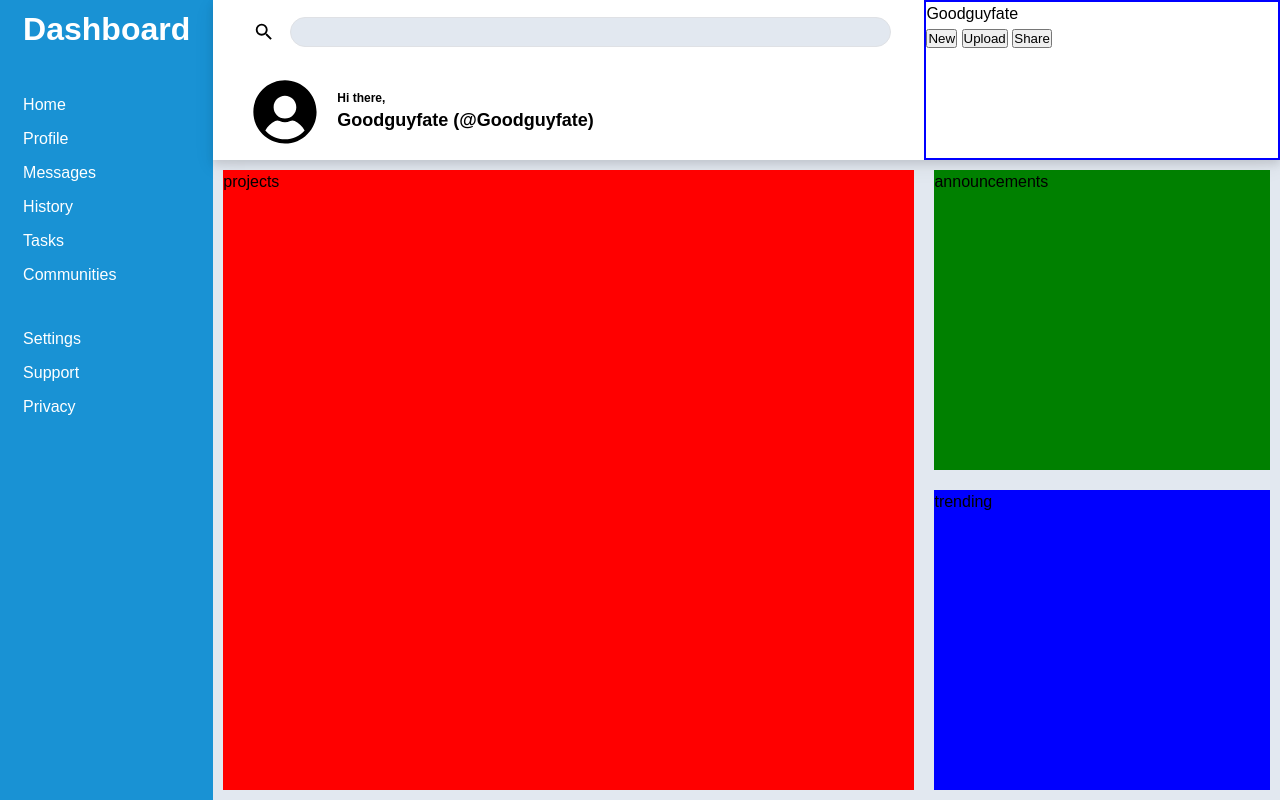
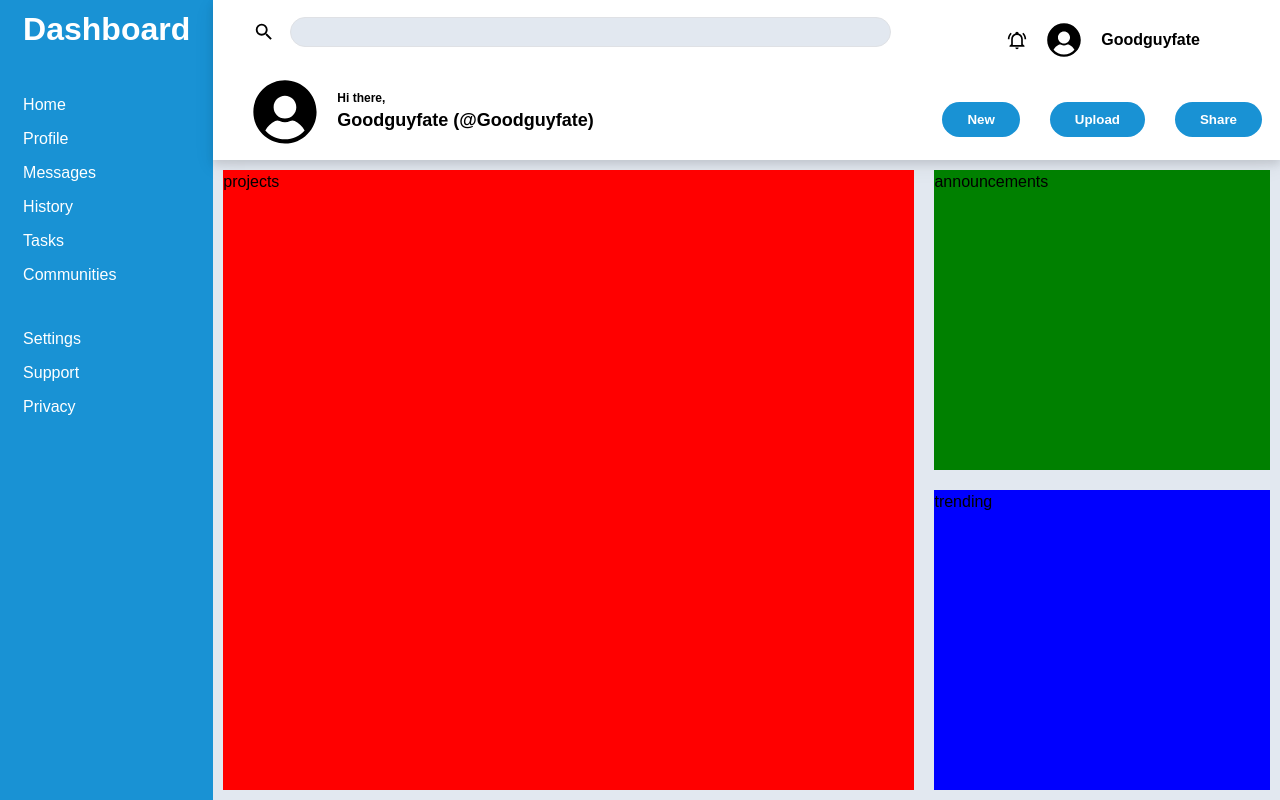
Before and after one commit to GoodGuyFate/odin-adminDashboard, a plain HTML site: page index.html in a window 1280 px wide. Drawn offline with Linux system fonts and the light colour scheme.

Commit message:
Finish header styling

```diff
--- a/index.html
+++ b/index.html
@@ -42,6 +42,8 @@
           </div>
           <div class="container-links">
             <div class="profile-link">
+              <img src="icons/bell.svg" alt="bell-icon" class="bell-icon" />
+              <img src="icons/user.svg" alt="user-logo" class="user-logo-two" />
               <a href="">Goodguyfate</a>
             </div>
             <div class="button-container">
--- a/style.css
+++ b/style.css
@@ -93,9 +93,6 @@ ul {
   padding-left: 40px;
   /* border: solid purple 2px; */
 }
-.container-links {
-  border: solid blue 2px;
-}
 .search label {
   display: none;
 }
@@ -105,7 +102,6 @@ ul {
   gap: 15px;
   align-items: center;
   width: 95%;
-
 }
 .search-icon {
   width: 22px;
@@ -138,3 +134,41 @@ ul {
 .username p {
   font-weight: bold;
 }
+.container-links {
+  display: grid;
+  align-items: center;
+  /* border: solid blue 2px; */
+}
+.button-container {
+  display: flex;
+  justify-content: center;
+  gap: 30px;
+}
+.profile-link {
+  display: flex;
+  font-weight: bold;
+  gap: 20px;
+  justify-content: end;
+  margin-right: 80px;
+  align-items: center;
+}
+.user-logo-two {
+  height: 34px;
+}
+.bell-icon {
+  height: 20px;
+}
+.btn-item {
+  background-color: #1992d4;
+  color: white;
+  border: none;
+  padding: 10px 25px;
+  border-radius: 20px;
+  font-weight: bold;
+  cursor: pointer;
+  transition: transform 0.1s;
+}
+.btn-item:hover {
+  background-color: #157cb4;
+  transform: scale(1.05);
+}
```
Also changed, not shown: icons/bell.svg (added). Lines whose indentation alone changed are shown as unchanged.
